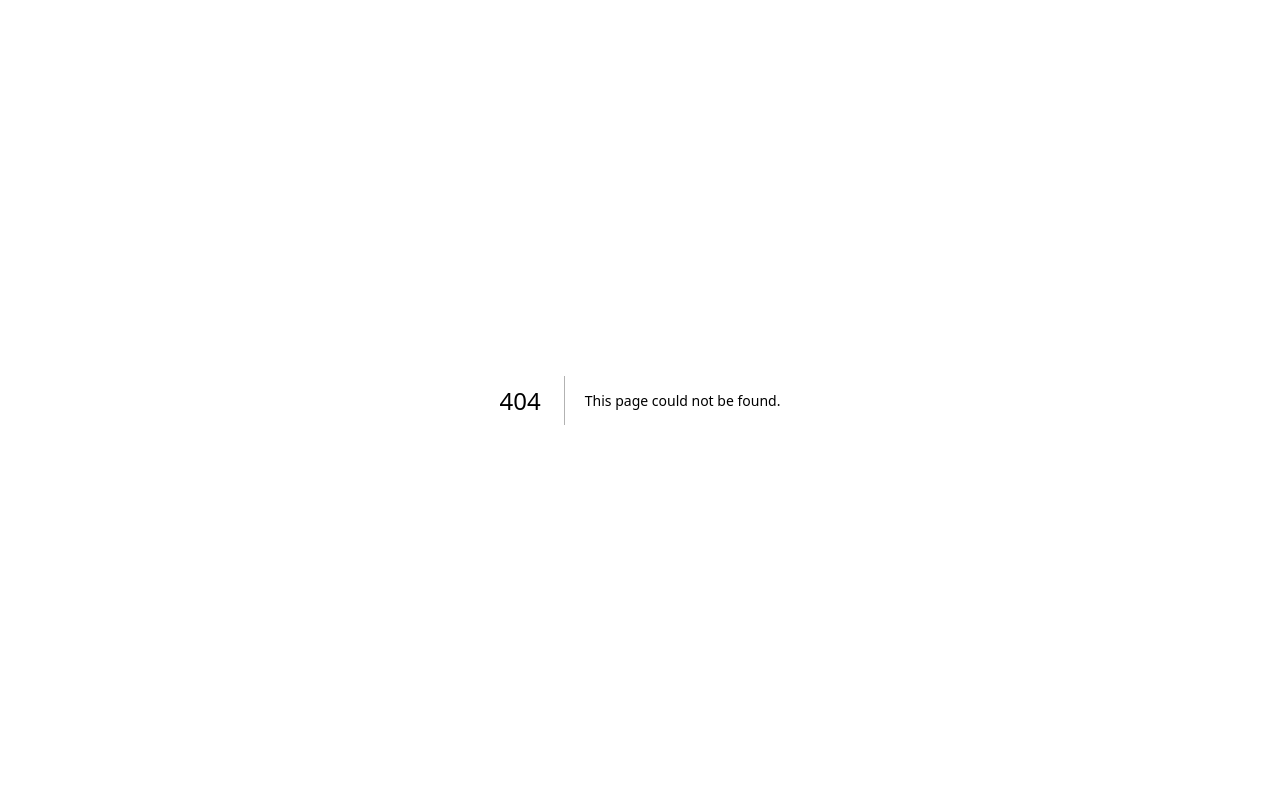
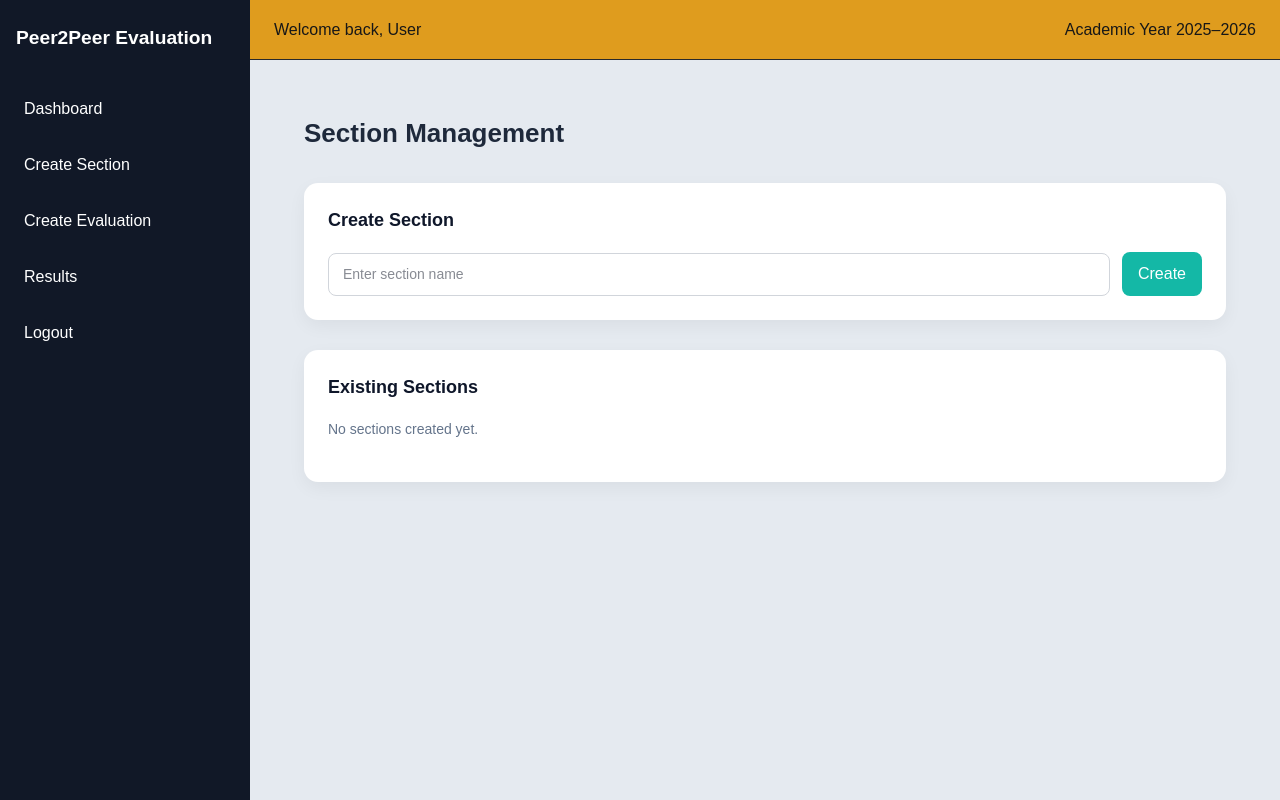
Before and after one commit to Angealee/Peer2Peer, a Next.js app in the folder peer2peer/: page /section in a window 1280 px wide. Before the commit this address had no page. Built offline with nearby package versions, Linux system fonts and the light colour scheme.

Commit message:
added create section and UI

```diff
--- a/peer2peer/app/(dashboard)/evaluation/create/create.module.css
+++ b/peer2peer/app/(dashboard)/evaluation/create/create.module.css
@@ -14,17 +14,20 @@
   padding: 2rem;
   border-radius: 10px;
   box-shadow: 0 6px 15px rgba(0, 0, 0, 0.05);
+  color: #000000;
+
 }
 
 .formGroup {
   margin-bottom: 1.5rem;
   display: flex;
   flex-direction: column;
+
 }
 
 .formGroup label {
   margin-bottom: 6px;
-  font-weight: 500;
+  font-weight: 700;
 }
 
 .formGroup input,
--- a/peer2peer/app/(dashboard)/layout.tsx
+++ b/peer2peer/app/(dashboard)/layout.tsx
@@ -17,6 +17,10 @@ export default function DashboardLayout({
 
         <div onClick={() => router.push("/dashboard")} className={styles.navItem}>
           Dashboard
+        </div>
+
+        <div onClick={() => router.push("/section")} className={styles.navItem}>
+          Create Section
         </div>
 
         <div onClick={() => router.push("/evaluation/create")} className={styles.navItem}>
--- /dev/null
+++ b/peer2peer/app/(dashboard)/section/page.tsx
@@ -0,0 +1,139 @@
+"use client";
+
+import { useState } from "react";
+import styles from "./section.module.css";
+
+type Student = {
+  id: string;
+  name: string;
+};
+
+type Section = {
+  id: string;
+  name: string;
+  students: Student[];
+};
+
+export default function SectionPage() {
+  const [sections, setSections] = useState<Section[]>([]);
+  const [sectionName, setSectionName] = useState("");
+  const [selectedSectionId, setSelectedSectionId] = useState<string | null>(null);
+  const [studentName, setStudentName] = useState("");
+
+  const handleCreateSection = () => {
+    if (!sectionName.trim()) return;
+
+    const newSection: Section = {
+      id: crypto.randomUUID(),
+      name: sectionName,
+      students: [],
+    };
+
+    setSections((prev) => [...prev, newSection]);
+    setSectionName("");
+  };
+
+  const handleAddStudent = () => {
+    if (!studentName.trim() || !selectedSectionId) return;
+
+    setSections((prev) =>
+      prev.map((section) =>
+        section.id === selectedSectionId
+          ? {
+              ...section,
+              students: [
+                ...section.students,
+                { id: crypto.randomUUID(), name: studentName },
+              ],
+            }
+          : section
+      )
+    );
+
+    setStudentName("");
+  };
+
+  const selectedSection = sections.find(
+    (section) => section.id === selectedSectionId
+  );
+
+  return (
+    <div className={styles.container}>
+      <div className={styles.pageTitle}>Section Management</div>
+
+      {/* Create Section */}
+      <div className={styles.card}>
+        <div className={styles.cardTitle}>Create Section</div>
+        <div className={styles.inputRow}>
+          <input
+            className={styles.input}
+            type="text"
+            placeholder="Enter section name"
+            value={sectionName}
+            onChange={(e) => setSectionName(e.target.value)}
+          />
+          <button className={styles.button} onClick={handleCreateSection}>
+            Create
+          </button>
+        </div>
+      </div>
+
+      {/* Add Student */}
+      {selectedSection && (
+        <div className={styles.card}>
+          <div className={styles.cardTitle}>
+            Add Students to "{selectedSection.name}"
+          </div>
+          <div className={styles.inputRow}>
+            <input
+              className={styles.input}
+              type="text"
+              placeholder="Enter student name"
+              value={studentName}
+              onChange={(e) => setStudentName(e.target.value)}
+            />
+            <button className={styles.button} onClick={handleAddStudent}>
+              Add
+            </button>
+          </div>
+
+          {selectedSection.students.length > 0 && (
+            <div className={styles.studentList}>
+              {selectedSection.students.map((student) => (
+                <div key={student.id}>• {student.name}</div>
+              ))}
+            </div>
+          )}
+        </div>
+      )}
+
+      {/* Section List */}
+      <div className={styles.card}>
+        <div className={styles.cardTitle}>Existing Sections</div>
+
+        {sections.length === 0 && (
+          <div style={{ fontSize: "14px", color: "#64748b" }}>
+            No sections created yet.
+          </div>
+        )}
+
+        <div className={styles.sectionGrid}>
+          {sections.map((section) => (
+            <div
+              key={section.id}
+              className={`${styles.sectionCard} ${
+                selectedSectionId === section.id ? styles.activeCard : ""
+              }`}
+              onClick={() => setSelectedSectionId(section.id)}
+            >
+              <div className={styles.sectionName}>{section.name}</div>
+              <div className={styles.sectionMeta}>
+                {section.students.length} students
+              </div>
+            </div>
+          ))}
+        </div>
+      </div>
+    </div>
+  );
+}
--- /dev/null
+++ b/peer2peer/app/(dashboard)/section/section.module.css
@@ -0,0 +1,121 @@
+.container {
+  padding: 30px;
+  display: flex;
+  flex-direction: column;
+  gap: 30px;
+}
+
+/* Page Title */
+.pageTitle {
+  font-size: 26px;
+  font-weight: 600;
+  color: #1e293b;
+}
+
+/* Card */
+.card {
+  background: #ffffff;
+  border-radius: 14px;
+  padding: 24px;
+  box-shadow: 0 6px 18px rgba(0, 0, 0, 0.05);
+  display: flex;
+  flex-direction: column;
+  gap: 18px;
+}
+
+/* Card Title */
+.cardTitle {
+  font-size: 18px;
+  font-weight: 600;
+  color: #0f172a;
+}
+
+/* Input Row */
+.inputRow {
+  display: flex;
+  gap: 12px;
+  align-items: center;
+  flex-wrap: wrap;
+}
+
+.input {
+  flex: 1;
+  padding: 10px 14px;
+  border-radius: 8px;
+  border: 1px solid #d1d5db;
+  color: #111827;
+  font-size: 14px;
+  transition: 0.2s ease;
+}
+
+.input:focus {
+  outline: none;
+  border-color: #14b8a6;
+  box-shadow: 0 0 0 2px rgba(20, 184, 166, 0.2);
+}
+
+.button {
+  padding: 10px 16px;
+  border-radius: 8px;
+  border: none;
+  background: #14b8a6;
+  color: white;
+  font-weight: 500;
+  cursor: pointer;
+  transition: 0.2s ease;
+}
+
+.button:hover {
+  background: #0d9488;
+}
+
+/* Section Grid */
+.sectionGrid {
+  display: grid;
+  grid-template-columns: repeat(auto-fill, minmax(240px, 1fr));
+  gap: 20px;
+}
+
+/* Section Card */
+.sectionCard {
+  background: #f8fafc;
+  border-radius: 14px;
+  padding: 18px;
+  border: 1px solid #e2e8f0;
+  cursor: pointer;
+  transition: 0.2s ease;
+  display: flex;
+  flex-direction: column;
+  gap: 6px;
+}
+
+.sectionCard:hover {
+  background: #e6fffa;
+  border-color: #14b8a6;
+  transform: translateY(-3px);
+}
+
+.activeCard {
+  border: 2px solid #14b8a6;
+  background: #ccfbf1;
+}
+
+.sectionName {
+  font-weight: 600;
+  font-size: 16px;
+}
+
+.sectionMeta {
+  font-size: 13px;
+  color: #64748b;
+}
+
+/* Student List */
+.studentList {
+  margin-top: 10px;
+  font-size: 13px;
+  color: #334155;
+  display: flex;
+  flex-direction: column;
+  gap: 4px;
+}
```
Also changed, not shown: peer2peer/app/(dashboard)/section/[id]/page.tsx (added).
